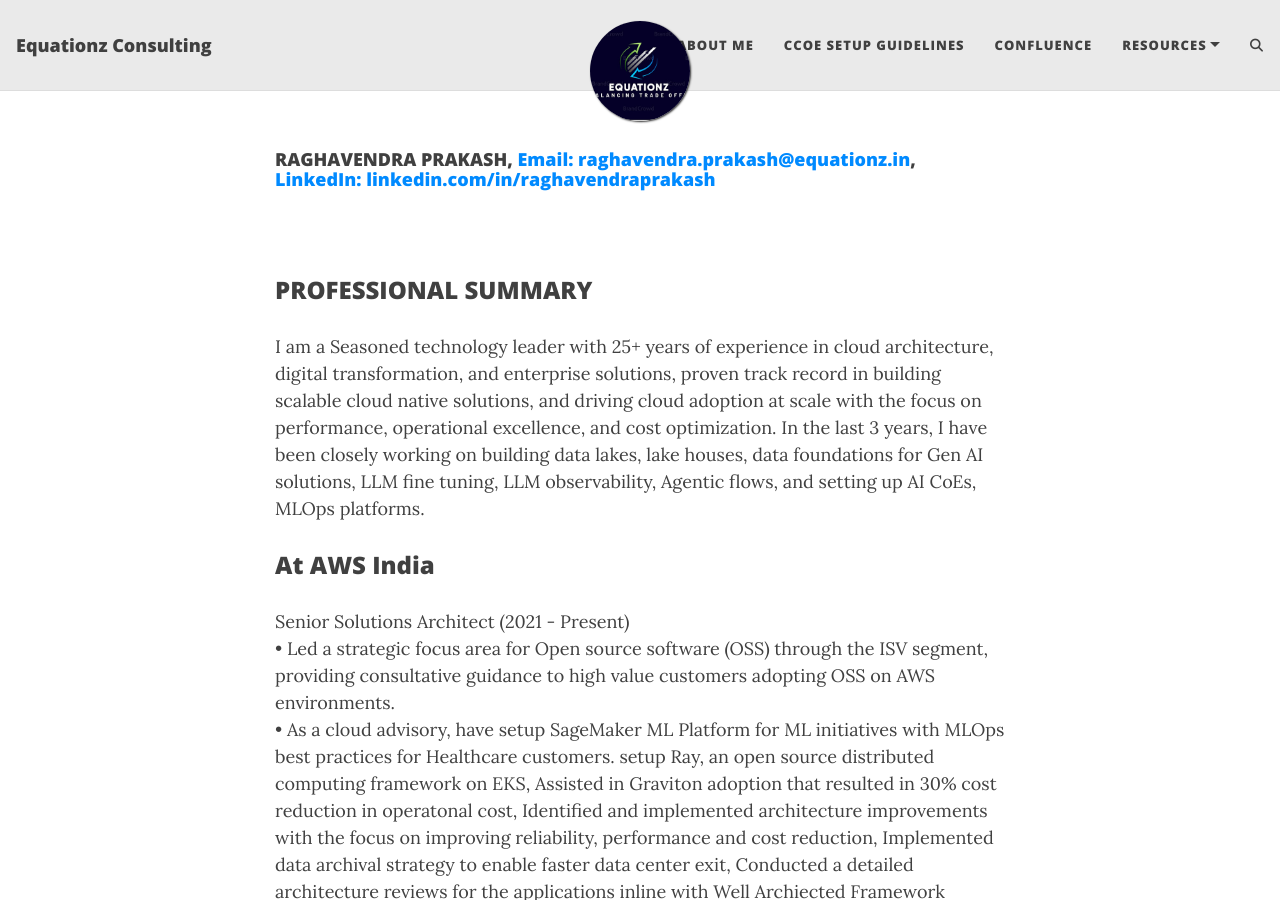
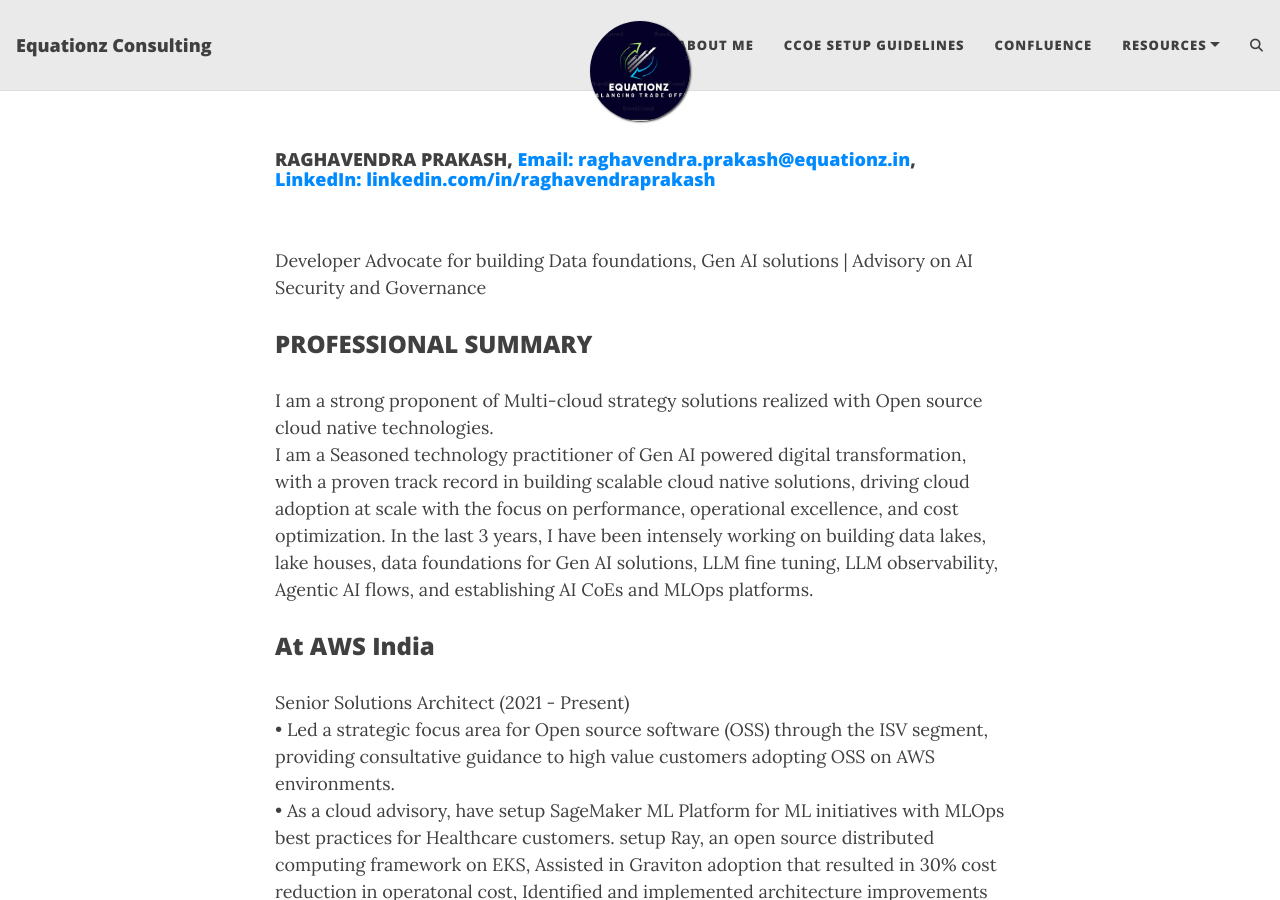
Before and after one commit to raghavendraprakash/equationz.github.io, a Jekyll site: the page built from aboutme.md, in a window 1280 px wide and 900 px high. Built offline with Jekyll 4.4.1, drawn with Linux system fonts in a browser that asks for light colours; our own code applies the rules of GitHub Pages for plain Markdown files; comment, search, counter and statistics services are not loaded.

Commit message:
Update aboutme.md

```diff
--- a/aboutme.md
+++ b/aboutme.md
@@ -1,8 +1,11 @@
 #### RAGHAVENDRA PRAKASH, [Email: raghavendra.prakash@equationz.in](raghavendra.prakash@equationz.in), [LinkedIn: linkedin.com/in/raghavendraprakash](https://linkedin.com/in/raghavendraprakash)
+<br>
+Developer Advocate for building Data foundations, Gen AI solutions | Advisory on AI Security and Governance
 <br>
 
 ### PROFESSIONAL SUMMARY
-I am a Seasoned technology leader with 25+ years of experience in cloud architecture, digital transformation, and enterprise solutions, proven track record in building scalable cloud native solutions, and driving cloud adoption at scale with the focus on performance, operational excellence, and cost optimization. In the last 3 years, I have been closely working on building data lakes, lake houses, data foundations for Gen AI solutions, LLM fine tuning, LLM observability, Agentic flows, and setting up AI CoEs, MLOps platforms.
+I am a strong proponent of Multi-cloud strategy solutions realized with Open source cloud native technologies. <br>
+I am a Seasoned technology practitioner of Gen AI powered digital transformation, with a proven track record in building scalable cloud native solutions, driving cloud adoption at scale with the focus on performance, operational excellence, and cost optimization. In the last 3 years, I have been intensely working on building data lakes, lake houses, data foundations for Gen AI solutions, LLM fine tuning, LLM observability, Agentic AI flows, and establishing AI CoEs and MLOps platforms.
 
 ### At AWS India
 Senior Solutions Architect (2021 - Present)
```
